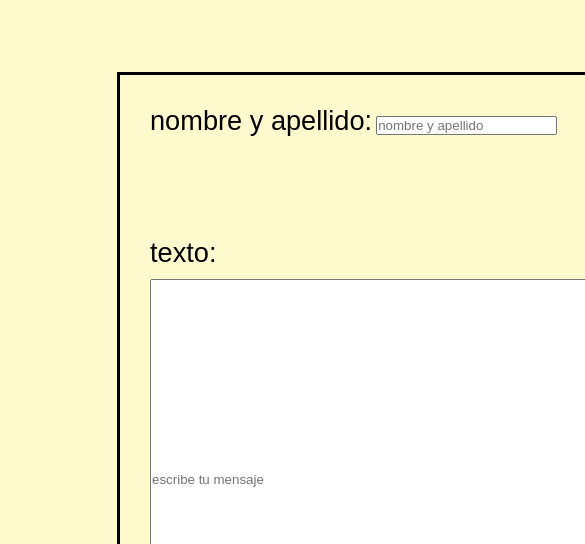
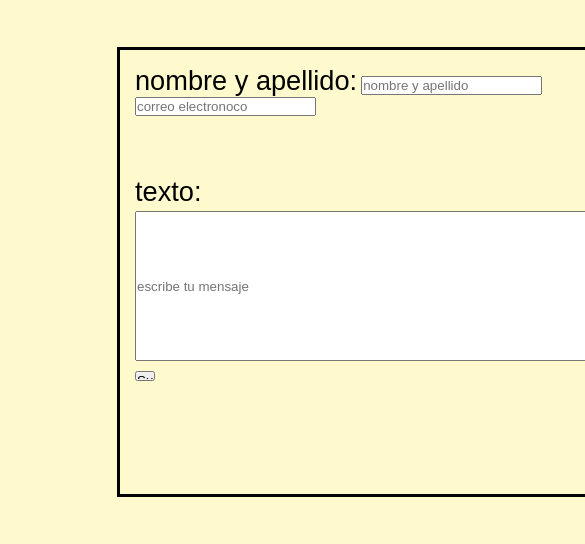
Before and after one commit to lucaaufgang/PreentregaCoderAufgang, a website: page pages/contacto.html in a window 390 px wide. Shown: the part 293-837 px from the top of the page, 585 px wide, since content can reach past the window. Drawn offline with Linux system fonts and the light colour scheme.

Commit message:
preentrega AUFGANG

```diff
--- a/css/preentrega1.css
+++ b/css/preentrega1.css
@@ -54,7 +54,7 @@
 
 .formulario {
   width: 1000px;
-  height: 1000px;
+  height: 800px;
   border: solid;
   border-color: black;
   margin-left: 30%;
@@ -80,6 +80,60 @@
   width: 60px;
   height: 30px;
   margin-top: 20px; }
+
+@media only screen and (max-width: 1000px) {
+  .formulario {
+    width: 800px;
+    height: 800px;
+    border: solid;
+    border-color: black;
+    margin-left: 30%;
+    margin-top: 75px;
+    margin-bottom: 76px;
+    padding: 20px; }
+    .formulario label {
+      padding-top: 80px;
+      padding-bottom: 5px;
+      font-family: 'Bebas Neue', 'Konkhmer Sleokchher',sans-serif;
+      font-size: 1.7em; }
+    .formulario .mail {
+      margin-left: 75px; }
+  .mensaje .tituloMensaje {
+    display: block; }
+  .mensaje .descripcionMensaje {
+    width: 700px;
+    height: 200px; }
+  .boton {
+    width: 40px;
+    height: 20px;
+    margin-top: 15px; } }
+
+@media screen and (max-width: 600px) {
+  .formulario {
+    width: 600px;
+    height: 450px;
+    border: solid;
+    border-color: black;
+    margin-left: 30%;
+    margin-top: 50px;
+    margin-bottom: 50px;
+    padding: 15px; }
+    .formulario label {
+      padding-top: 60px;
+      padding-bottom: 3px;
+      font-family: 'Bebas Neue', 'Konkhmer Sleokchher',sans-serif;
+      font-size: 1.7em; }
+    .formulario .mail {
+      margin-left: 50px; }
+  .mensaje .tituloMensaje {
+    display: block; }
+  .mensaje .descripcionMensaje {
+    width: 500px;
+    height: 150px; }
+  .boton {
+    width: 20px;
+    height: 10px;
+    margin-top: 10px; } }
 
 * {
   margin: 0;
@@ -178,4 +232,4 @@ footer {
     footer .piePagina .fotoFb {
       width: 40px; }
     footer .piePagina .fotoTw {
-      width: 60px; }
+      width: 40px; }
```
